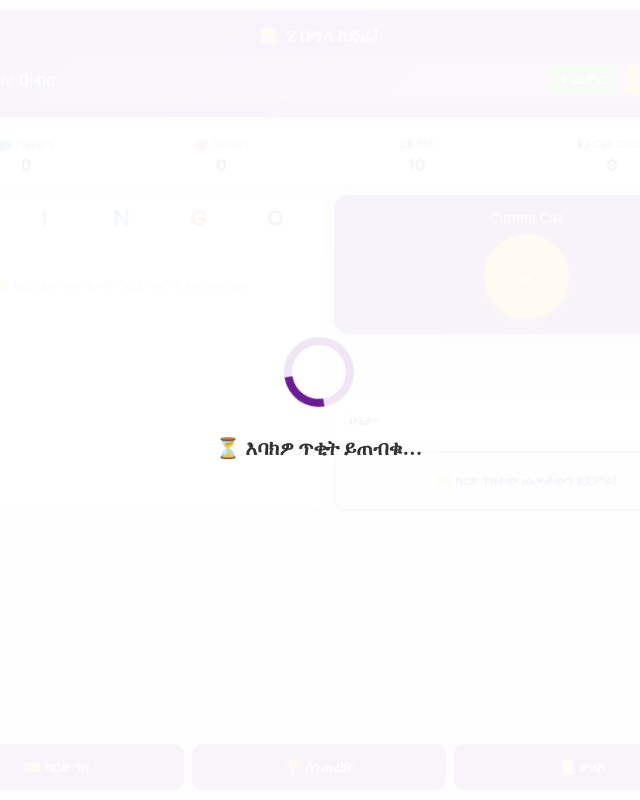
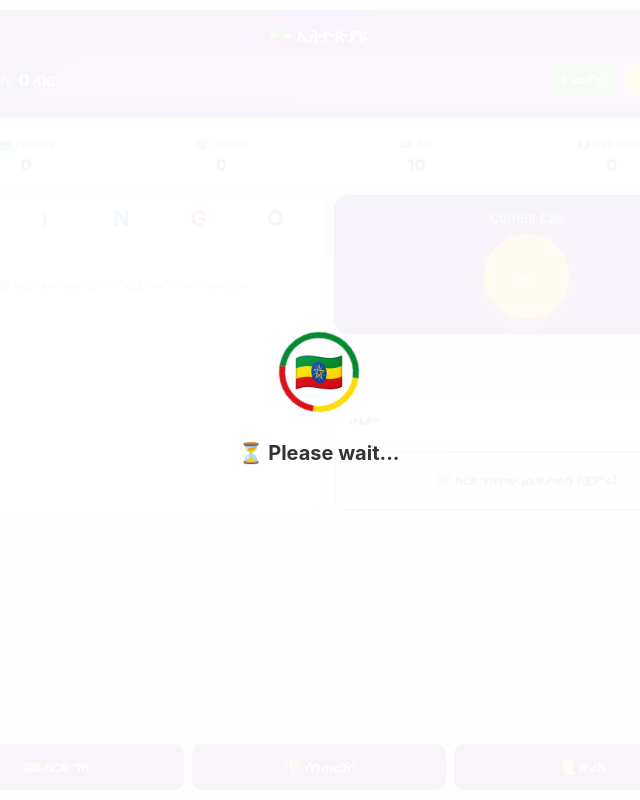
Before and after one commit to simasewa16-svg/Mybingobot, a FastAPI app: page / in a window 1280 px wide. Shown: the whole page, without its empty margins (321-961 px from the left). Run offline with FastAPI, Linux system fonts and the light colour scheme; parts of the project's set-up code (start-up, migrations or seed data) failed here and were passed over; some libraries are stand-ins or nearby versions.

Commit message:
Update index.html

```diff
--- a/templates/index.html
+++ b/templates/index.html
@@ -3,7 +3,7 @@
 <head>
     <meta charset="UTF-8">
     <meta name="viewport" content="width=device-width, initial-scale=1.0, maximum-scale=1.0, user-scalable=no">
-    <title>ሃ ቡንላ ከድራ!</title>
+    <title>🇪🇹 ኢትዮጵያዬ</title>
     <script src="https://telegram.org/js/telegram-web-app.js"></script>
     <style>
         * { margin: 0; padding: 0; box-sizing: border-box; font-family: -apple-system, BlinkMacSystemFont, sans-serif; -webkit-tap-highlight-color: transparent; }
@@ -94,7 +94,7 @@
         .toast.success { background: #2e7d32; border-left-color: #81c784; }
         .toast.error { background: #c62828; border-left-color: #ef5350; }
 
-        /* ✅ አዲስ የሙሉ ስክሪን Loading Overlay (ነጭ ዳራ፣ ጥቁር ፅሁፍ) */
+        /* ✅ አዲስ የሙሉ ስክሪን Loading Overlay (ነጭ ዳራ) */
         .loading-overlay {
             position: fixed; top: 0; left: 0; width: 100%; height: 100%;
             background: rgba(255, 255, 255, 0.95);
@@ -102,14 +102,28 @@
             z-index: 10000; padding: 20px; text-align: center;
         }
         .loading-overlay.show { display: flex; }
-        .spinner-large {
-            width: 70px; height: 70px;
-            border: 8px solid rgba(106,27,154,0.1);
-            border-radius: 50%;
-            border-top-color: #6a1b9a;
-            animation: spin 1s linear infinite;
+
+        /* ✅ አዲስ የሚሽከረከረው ክብ እና በመሃሉ ያለው ባንዲራ */
+        .spinner-container {
+            position: relative;
+            width: 80px; height: 80px;
+            display: flex; align-items: center; justify-content: center;
             margin-bottom: 25px;
         }
+        .spinner-ring {
+            position: absolute; top: 0; left: 0; width: 100%; height: 100%;
+            border: 6px solid #078930; /* አረንጓዴ */
+            border-top-color: #FCDD09; /* ቢጫ */
+            border-right-color: #DA121A; /* ቀይ */
+            border-radius: 50%;
+            animation: spin 1.5s linear infinite;
+        }
+        .flag-icon {
+            font-size: 40px;
+            line-height: 1;
+            z-index: 2;
+        }
+
         .loading-text {
             color: #333; font-size: 20px; font-weight: bold;
             line-height: 1.6; max-width: 85%;
@@ -173,15 +187,18 @@
         <p>ይህ ገጽ በቴሌግራም ውስጥ ብቻ ይሰራል።<br>እባክህ/ሽ በቴሌግራም ቦት በኩል ክፈተው/ተው።</p>
     </div>
 
-    <!-- ✅ አዲስ የሙሉ ስክሪን Loading Overlay -->
+    <!-- ✅ አዲስ የሙሉ ስክሪን Loading Overlay (ባንዲራ ያለው) -->
     <div class="loading-overlay" id="loadingOverlay">
-        <div class="spinner-large"></div>
-        <div class="loading-text" id="loadingText">⏳ እባክዎ ጥቂት ይጠብቁ...</div>
+        <div class="spinner-container">
+            <div class="spinner-ring"></div>
+            <div class="flag-icon">🇪🇹</div>
+        </div>
+        <div class="loading-text" id="loadingText">⏳ Please wait...</div>
     </div>
 
     <div class="app-container">
         <div class="top-header">
-            <h1>🎰 ሃ ቡንላ ከድራ!</h1>
+            <h1>🇪🇹 ኢትዮጵያዬ</h1>
             <div class="balance-bar">
                 <span>💰 ባላንስ: <b id="user-balance">0 ብር</b></span>
                 <div>
@@ -397,7 +414,7 @@
         }
 
         // ✅ አዲስ የLoading Overlay ማሳያ እና ማጥፊያ
-        function showLoadingOverlay(msg = "⏳ እባክዎ ጥቂት ይጠብቁ...") {
+        function showLoadingOverlay(msg = "⏳ Please wait...") {
             document.getElementById('loadingText').innerText = msg;
             document.getElementById('loadingOverlay').classList.add('show');
         }
@@ -463,7 +480,7 @@
                         lastError = new Error(`Server waking up (${res.status})`);
                         if (attempt < maxAttempts) {
                             // ደንበኛው ቴክኒካዊ መረጃ እንዳያይ ቀላል መልእክት ብቻ እናሳያለን
-                            showLoadingOverlay("⏳ እባክዎ ጥቂት ይጠብቁ...\nሰርቨሩ በመነሳት ላይ ነው።");
+                            showLoadingOverlay("⏳ Please wait...\nServer is starting up.");
                             await new Promise(r => setTimeout(r, delayMs));
                             continue;
                         }
@@ -477,7 +494,7 @@
                         lastError = new Error('Timeout');
                     }
                     if (attempt < maxAttempts) {
-                        showLoadingOverlay("⏳ እባክዎ ጥቂት ይጠብቁ...");
+                        showLoadingOverlay("⏳ Please wait...");
                         await new Promise(r => setTimeout(r, delayMs));
                         continue;
                     }
@@ -729,7 +746,7 @@
                 showCustomPrompt("የደረሰኙ ቁጥር:", "", async (reference) => {
                     if (!reference || reference.trim() === '') return;
                     closeDepositModal();
-                    showLoadingOverlay("⏳ ጥያቄዎን በመላክ ላይ...");
+                    showLoadingOverlay("⏳ Sending request...");
                     try {
                         const res = await fetchWithServerWakeup(`${API_BASE_URL}/api/deposit`, {
                             method: 'POST', headers: authHeaders(),
@@ -758,7 +775,7 @@
             const currentBal = parseFloat(document.getElementById('user-balance').innerText) || 0;
             if (currentBal < amount) { showToast("❌ በቂ ባላንስ የለዎትም", 'error'); return; }
 
-            showLoadingOverlay("⏳ ጥያቄዎን በመላክ ላይ...");
+            showLoadingOverlay("⏳ Sending request...");
             try {
                 const res = await fetchWithServerWakeup(`${API_BASE_URL}/api/withdrawal`, {
                     method: 'POST', headers: authHeaders(),
@@ -786,7 +803,7 @@
             }
             if (!isGameTrusted()) { showToast("⏳ በመገናኘት ላይ", 'info'); return; }
             isBuying = true; updateBuyButton();
-            showLoadingOverlay("⏳ ካርድ በመግዛት ላይ...");
+            showLoadingOverlay("⏳ Buying card...");
             try {
                 const res = await fetchWithServerWakeup(`${API_BASE_URL}/api/buy_card`, {
                     method: 'POST', headers: authHeaders(),
@@ -944,7 +961,7 @@
 
         async function approveDeposit(id) {
             showCustomConfirm('ይህን ክፍያ ፍቀድ?', async () => {
-                showLoadingOverlay("⏳ በማጽደቅ ላይ...");
+                showLoadingOverlay("⏳ Approving...");
                 try {
                     const res = await fetchWithServerWakeup(`${API_BASE_URL}/api/admin/approve/${id}`,
                         {method:'POST', headers: authHeaders()}, 15, 5000);
@@ -963,7 +980,7 @@
 
         async function rejectDeposit(id) {
             showCustomConfirm('ይህን ክፍያ ከልክል?', async () => {
-                showLoadingOverlay("⏳ በመከልከል ላይ...");
+                showLoadingOverlay("⏳ Rejecting...");
                 try {
                     const res = await fetchWithServerWakeup(`${API_BASE_URL}/api/admin/reject/${id}`,
                         {method:'POST', headers: authHeaders()}, 15, 5000);
@@ -1009,7 +1026,7 @@
         async function approveWithdrawal(wid) {
             showCustomPrompt('የክፍያ ማስረጃ ቁጥር:', '', async (ref) => {
                 if (!ref) return;
-                showLoadingOverlay("⏳ በማጽደቅ ላይ...");
+                showLoadingOverlay("⏳ Approving...");
                 try {
                     const res = await fetchWithServerWakeup(`${API_BASE_URL}/api/admin/withdrawal/${wid}/approve`, {
                         method: 'POST', headers: authHeaders(),
@@ -1024,7 +1041,7 @@
 
         async function rejectWithdrawal(wid) {
             showCustomConfirm('ከልክል? ባላንስ ይመለሳል', async () => {
-                showLoadingOverlay("⏳ በመከልከል ላይ...");
+                showLoadingOverlay("⏳ Rejecting...");
                 try {
                     const res = await fetchWithServerWakeup(`${API_BASE_URL}/api/admin/withdrawal/${wid}/reject`,
                         {method:'POST', headers: authHeaders()}, 15, 5000);
@@ -1212,7 +1229,7 @@
         }
 
         window.onload = async function() {
-            showLoadingOverlay("⏳ እየተገናኘ ነው... እባክዎ ጥቂት ይጠብቁ");
+            showLoadingOverlay("⏳ Connecting... Please wait...");
             let result = await loadCurrentGame();
             let retries = 0;
             // ከ5 ወደ 10 ሙከራ አሳድገነዋል
```
